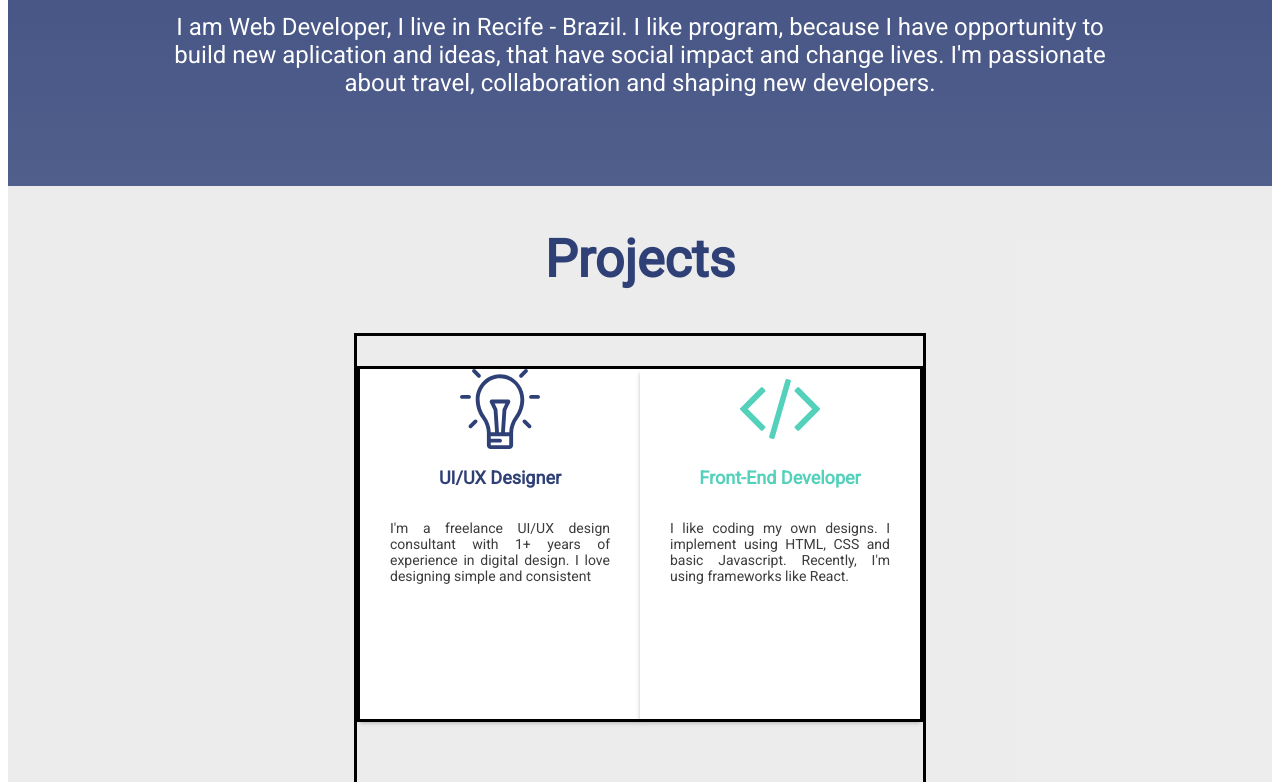
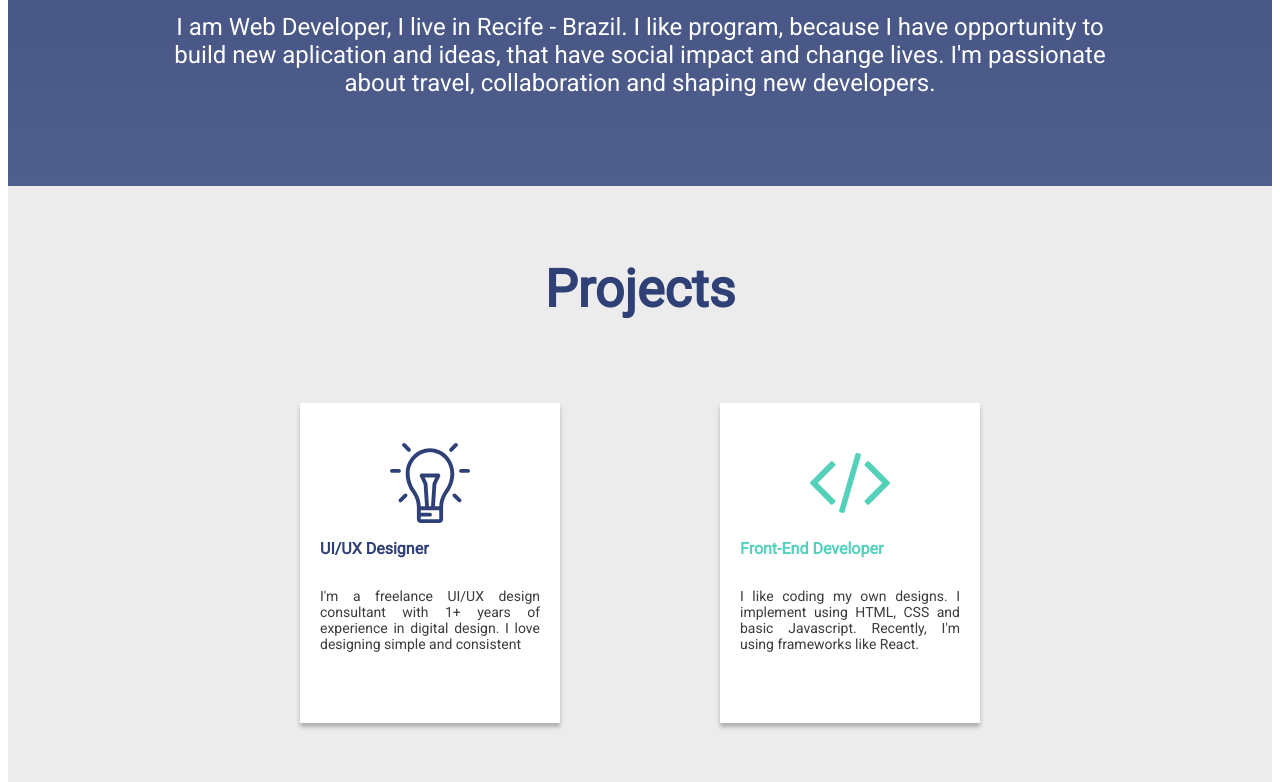
Before and after one commit to Luana-Leticia/women-dev-projects, a plain HTML site: page index.html in a window 1280 px wide. Shown: the part 522-1304 px from the top of the page. Drawn offline with Linux system fonts and the light colour scheme.

Commit message:
section project almost finished

```diff
--- a/style/index.css
+++ b/style/index.css
@@ -10,7 +10,7 @@
   --font-size-big: 52px;
   --font-size-medium: 24px;
   --font-size-small: 20px;
-  --font-size-small2: 18px;
+  --font-size-small2: 16px;
   --font-size-extra-small: 14px;
 }
 
@@ -112,19 +112,20 @@
   flex-direction: column;
   flex-wrap: wrap;
   align-items: center;
-  justify-content: space-around;
+  padding: 0;
 }
 
 .section-projects-title {
   color: #2f4076;
   font-size: var(--font-size-big);
+  padding: 30px 0;
 }
 
 .cards-set {
   display: flex;
   flex-wrap: wrap;
   flex-direction: column;
-  border: 3px solid black;
+  margin: 10px 0 10px 0;
 }
 
 .row-cards {
@@ -133,8 +134,6 @@
   justify-content: space-around;
   flex-wrap: wrap;
   padding: 0;
-  margin: 30px 0;
-  border: 3px solid black;
 }
 
 .card {
@@ -142,10 +141,9 @@
   flex-direction: column;
   background: var(--basic-color);
   box-shadow: 0 4px 4px rgba(0, 0, 0, 0.25);
-  align-items: center;
-  align-content: center;
-  width: 280px;
-  height: 350px;
+  width: 260px;
+  height: 320px;
+  margin: 0 80px 70px 80px;
 }
 
 .top-left-card-icon,
@@ -154,6 +152,8 @@
 .bottom-right-card-icon {
   width: 80px;
   object-fit: fill;
+  margin-top: 40px;
+  align-self: center;
 }
 
 .top-left-card-icon,
@@ -181,13 +181,15 @@
 .bottom-left-card-title,
 .bottom-right-card-title {
   font-size: var(--font-size-small2);
+  text-align: left;
+  padding-left: 20px;
 }
 
 .card-description {
   color: var(--cards-description-color);
   font-size: var(--font-size-extra-small);
   text-align: justify;
-  padding: 0 30px;
+  padding: 0 20px;
 }
 
 /*Project section end*/
```
